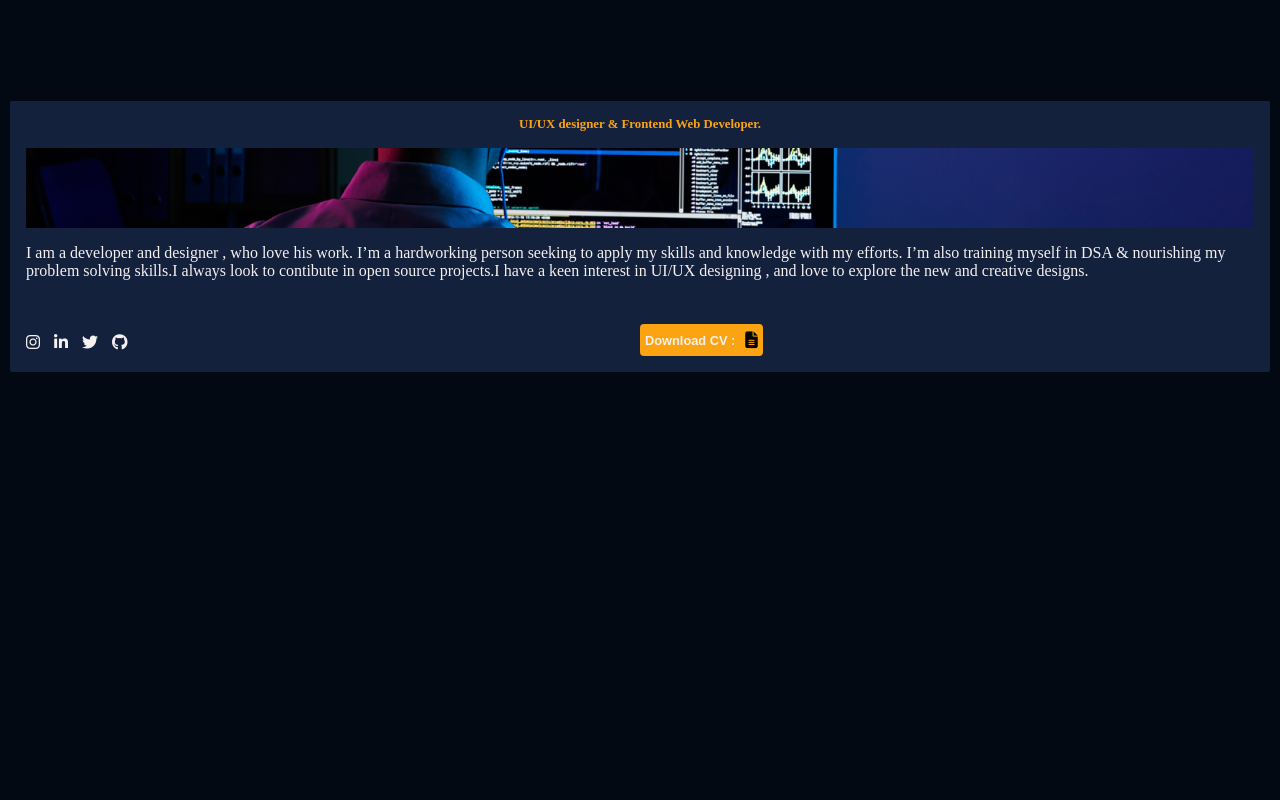
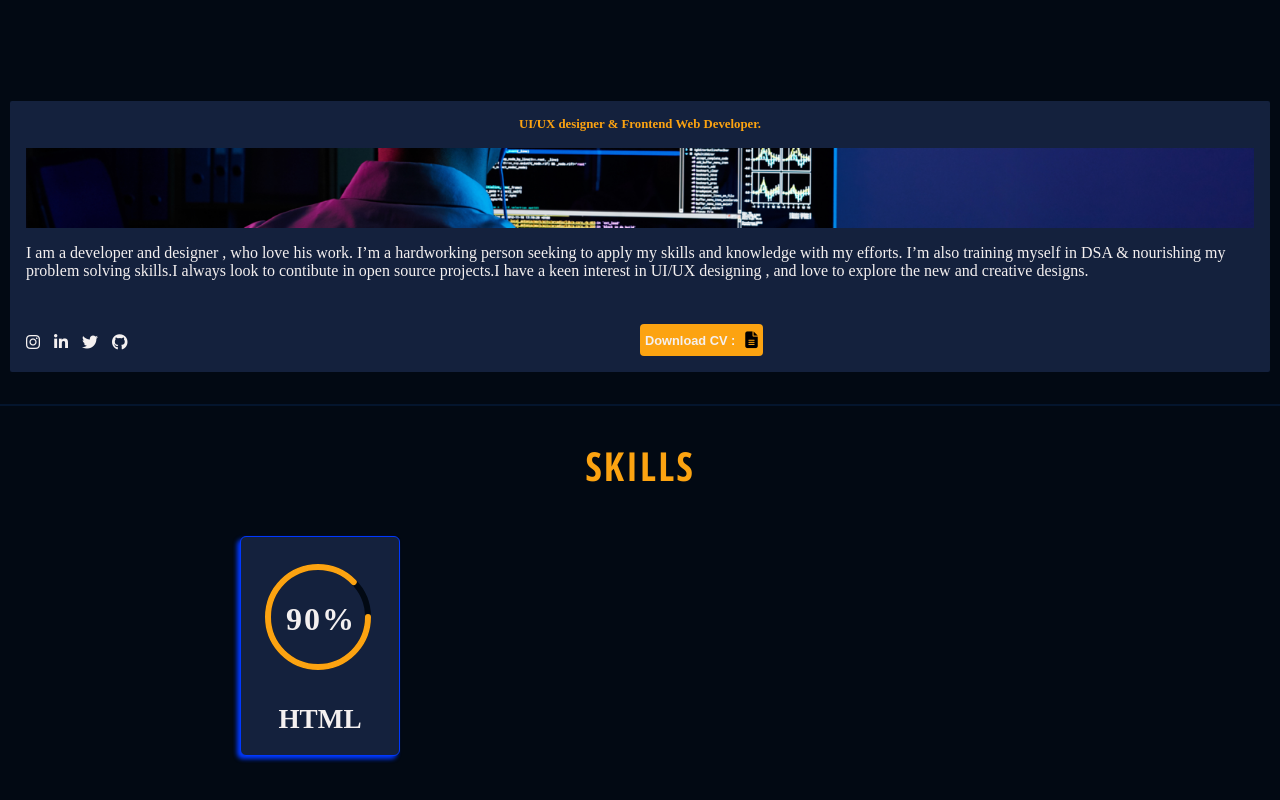
Before and after one commit to avi-11/Discord-clone, a plain HTML site: page index.html in a window 1280 px wide. Shown: the part 366-1166 px from the top of the page. Before the commit the page ends 800 px from the top, so only its background shows below. Drawn offline with Linux system fonts and the light colour scheme.

Commit message:
--skills 1--

```diff
--- a/index.html
+++ b/index.html
@@ -56,5 +56,21 @@
         </section>
     </article>
 
+    <section class="skills">
+        <div class="heading">
+            <h1>SKILLS</h1>
+        </div>
+        <div class="HTML">
+            <div class="box">
+                <svg>
+                    <circle cx="50" cy="50" r="50"></circle>
+                    <circle cx="50" cy="50" r="50"></circle>
+                </svg>
+                <h2>90<span>%</span></h2>
+                <h3 class="title">HTML</h3>
+            </div>
+        </div>
+    </section>
+
 </body>
 </html>
--- a/style.css
+++ b/style.css
@@ -90,6 +90,7 @@ body{
     background: #14213d;
     margin: 10px;
     border-radius: 2px;
+    margin-bottom: 2rem;
 }
 
 .info{
@@ -161,3 +162,86 @@ body{
     line-height: 2rem;
     padding: 0px 5px 0px 10px;
 }
+
+.skills{
+    display: grid;
+    border-top: 2px solid #04152d;
+    padding-top: 2rem;
+    margin-bottom: 2rem;
+    grid-template-columns: repeat(8,1fr);
+    grid-template-rows: 1fr 5fr 5fr 5fr;
+    grid-row-gap: 1rem;
+}
+
+.heading{
+    grid-column: 3/7;
+    text-align: center;
+}
+
+.heading h1{
+    font-size: 2.5rem;
+    letter-spacing: 2px;
+    color: #fca311;
+    font-family: 'Open Sans Condensed', sans-serif;
+}
+
+.HTML{
+    grid-column: 1/5;
+    display: flex;
+    justify-content: center;
+    align-items: center;
+}
+
+.box{
+    background-color: #14213d;
+    height: 80%;
+    max-width: 10rem;
+    border: 1px solid #0038FF;
+    border-radius: 6px;
+    box-shadow: -3px 3px 4px #0038FF;
+}
+
+.box svg{
+    width: 80%;
+    position: relative;
+    left: 22px;
+    top: 25px;
+}
+
+.box svg circle{
+    width: 100%;
+    fill: none;
+    stroke-width: 6px;
+    stroke: #fca311;
+    transform: translate(5px, 5px);
+    stroke-dasharray: 440;
+    stroke-dashoffset: 440;
+    stroke-linecap: round;
+}
+
+.box svg :nth-child(1){
+    stroke-dashoffset: 0;
+    stroke: #020913;
+}
+
+.box svg :nth-child(2){
+    stroke-dashoffset: 165;
+    stroke: #fca311;
+}
+
+.box h2{
+    position: relative;
+    bottom: 90px;
+    left: 45px;
+    font-size: 2rem;
+    letter-spacing: 2px;
+    color: #f4f0f0;
+}
+
+.box h3{
+    font-size: 1.7rem;
+    text-align: center;
+    position: relative;
+    bottom: 1.5rem;
+    color: #f4f0f0;
+}
```
